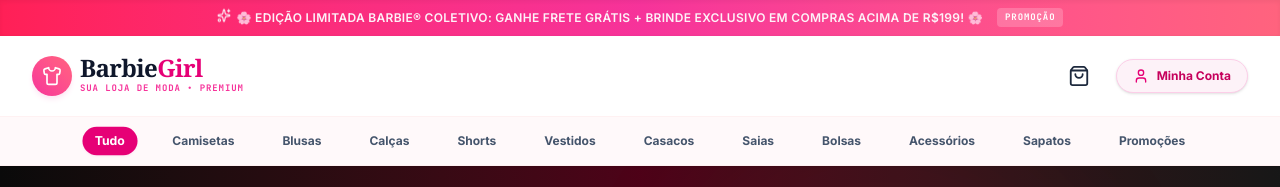
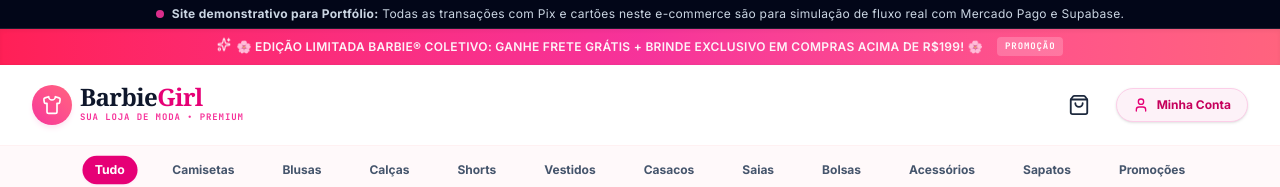
Before and after one commit to washi83tw4/site-de-loja-feminina, a React (Vite) app: page / in a window 1280 px wide. Shown: the top 187 px of the page. Built offline with nearby package versions, Linux system fonts and the light colour scheme; no server answers; the database is empty.

Commit message:
feat: add demo disclaimer to header
Add a notice bar to clarify that the store is for portfolio demonstration purposes and that transactions are simulated.

```diff
--- a/src/components/Header.tsx
+++ b/src/components/Header.tsx
@@ -66,6 +66,14 @@
 
   return (
     <div className="w-full">
+      {/* Portfolio / Demo Notice Bar */}
+      <div className="bg-slate-950 text-slate-200 py-1.5 px-3 border-b border-rose-100/10 text-center select-none flex items-center justify-center gap-2 text-[10px] sm:text-xs tracking-wide">
+        <span className="w-2 h-2 rounded-full bg-pink-500 animate-pulse shrink-0"></span>
+        <span className="font-sans text-slate-300">
+          <strong>Site demonstrativo para Portfólio:</strong> Todas as transações com Pix e cartões neste e-commerce são para simulação de fluxo real com Mercado Pago e Supabase.
+        </span>
+      </div>
+
       {/* Premium Pink Top Ribbon Bar (Inspired by the reference design) */}
       <div className="bg-gradient-to-r from-rose-500 via-pink-500 to-rose-400 text-white font-semibold text-[9px] xs:text-[10px] sm:text-xs py-2 px-2 sm:px-4 shadow-inner text-center select-none flex items-center justify-center flex-wrap gap-1 md:gap-1.5 leading-relaxed overflow-hidden">
         <Sparkles className="w-3 h-3 sm:w-3.5 sm:h-3.5 animate-bounce shrink-0 text-pink-100" />
```
